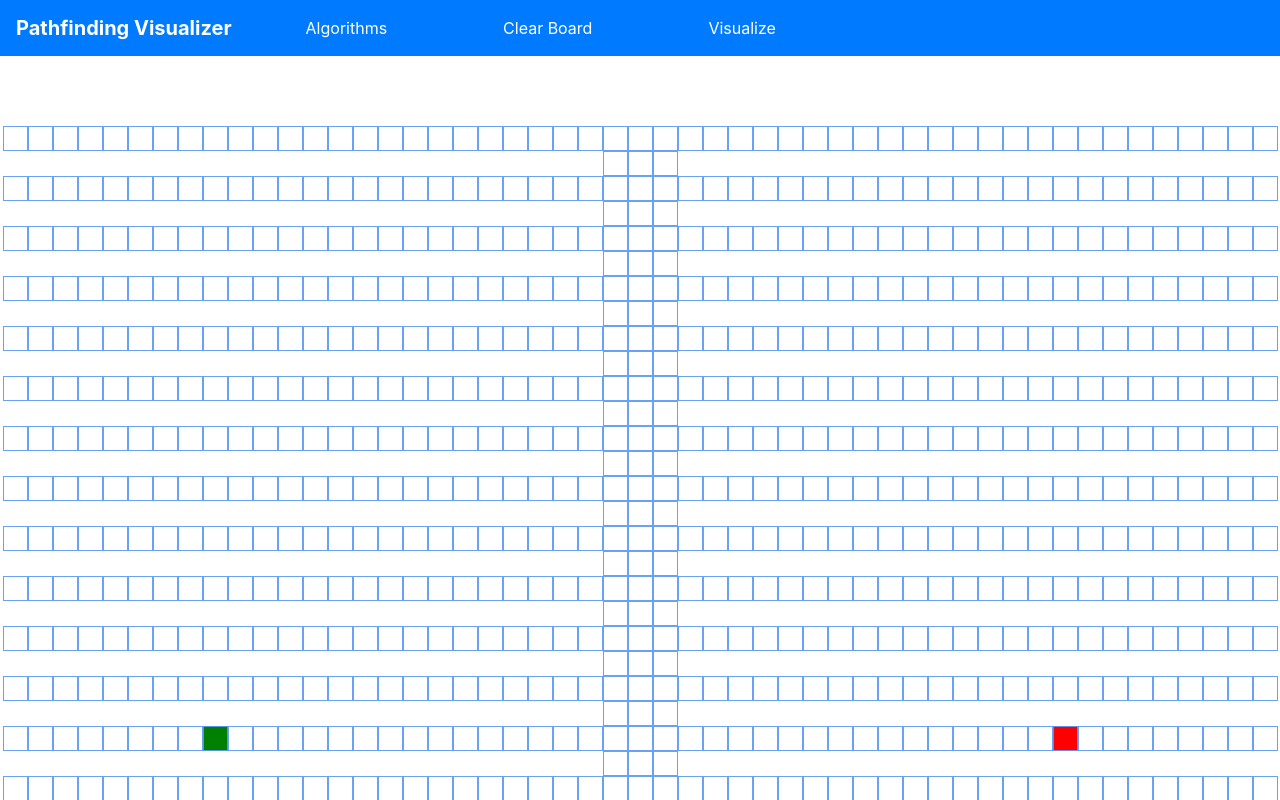
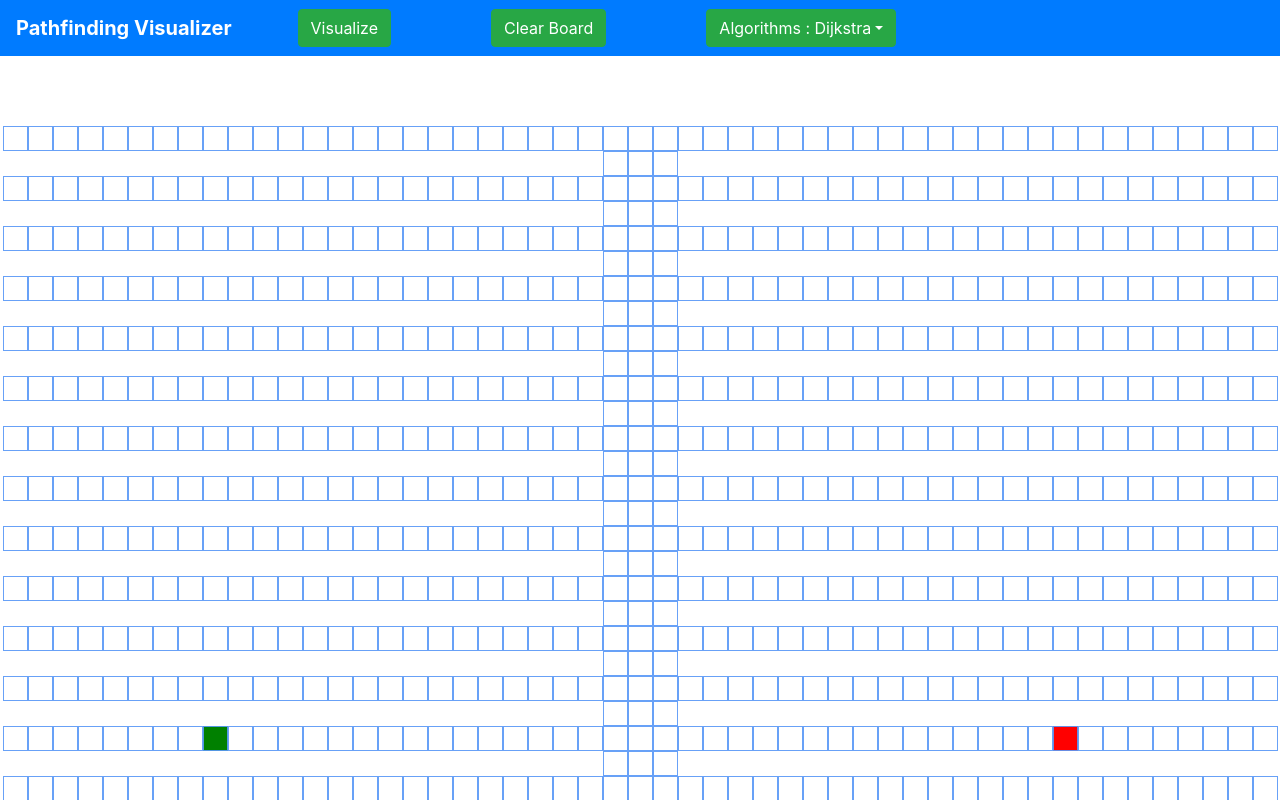
Before and after one commit to mingchengzack/Path-Finding-Visualizer, a React (Create React App) app: page / in a window 1280 px wide. Shown: the top 800 px of the page. Built offline with nearby package versions, Linux system fonts and the light colour scheme.

Commit message:
added dropdowns

```diff
--- a/package.json
+++ b/package.json
@@ -9,6 +9,7 @@
     "@testing-library/user-event": "^7.1.2",
     "bootstrap": "^4.4.1",
     "react": "^16.12.0",
+    "react-bootstrap": "^1.0.0-beta.16",
     "react-dom": "^16.12.0",
     "react-scripts": "3.3.0"
   },
--- a/src/App.js
+++ b/src/App.js
@@ -2,6 +2,7 @@ import React from "react";
 import "./App.css";
 import PathfindingVisualizer from "./components/PathfindingVisualizer";
 import "bootstrap/dist/css/bootstrap.css";
+import "bootstrap/dist/css/bootstrap.min.css";
 
 function App() {
   return (
--- a/src/components/Grid.jsx
+++ b/src/components/Grid.jsx
@@ -9,8 +9,8 @@ const DEFAULT_END_X = 42;
 const DEFAULT_END_Y = 12;
 
 class Grid extends Component {
-  constructor(props) {
-    super(props);
+  constructor() {
+    super();
     this.state = {
       grid: [],
       isMousePressed: false,
@@ -20,7 +20,7 @@ class Grid extends Component {
     };
   }
 
-  getGridWithNewNode = (node, type) => {
+  getGridWithNewNode(node, type) {
     const { grid } = this.state;
     const { x, y } = node;
     if (grid[y][x].type === nodeType.DEFAULT) {
@@ -29,7 +29,7 @@ class Grid extends Component {
       grid[y][x].type = nodeType.DEFAULT;
     }
     return grid;
-  };
+  }
 
   handleMouseDown = (node, type) => {
     const grid = this.getGridWithNewNode(node, type);
@@ -45,12 +45,17 @@ class Grid extends Component {
       const grid = this.getGridWithNewNode(node, type);
       this.setState({ grid });
     } else {
-      if (node.type == nodeType.DEFAULT) {
+      if (node.type === nodeType.DEFAULT) {
         const { grid } = this.state;
         const prevX = this.state.clickedNode.x;
         const prevY = this.state.clickedNode.y;
         const { x, y } = node;
         grid[y][x].type = this.state.clickedNode.type;
+        if (grid[y][x].type === nodeType.START) {
+          this.setState({ start: grid[y][x] });
+        } else if (grid[y][x].type === nodeType.END) {
+          this.setState({ end: grid[y][x] });
+        }
         grid[prevY][prevX].type = nodeType.DEFAULT;
         this.setState({ grid: grid, clickedNode: grid[y][x] });
       }
@@ -61,7 +66,7 @@ class Grid extends Component {
     this.setState({ isMousePressed: false, clickedNode: null });
   };
 
-  componentDidMount() {
+  constructInitGrid() {
     let rows = this.props.rows;
     let cols = this.props.cols;
     let grid = [];
@@ -90,6 +95,11 @@ class Grid extends Component {
       }
       grid.push(row);
     }
+    return { grid, start, end };
+  }
+
+  componentDidMount() {
+    const { grid, start, end } = this.constructInitGrid();
     this.setState({ grid, start, end });
   }
 
--- a/src/components/Navbar.jsx
+++ /dev/null
@@ -1,22 +0,0 @@
-import React, { Component } from "react";
-import Navitem from "./Navitem";
-import "./Navbar.css";
-
-class Navbar extends Component {
-  render() {
-    return (
-      <nav className="navbar navbar-dark navbar-expand-lg bg-primary">
-        <a className="navbar-brand" href="#">
-          Pathfinding Visualizer
-        </a>
-        <ul className="navbar-nav">
-          <Navitem name={"Algorithms"} />
-          <Navitem name={"Clear Board"} />
-          <Navitem name={"Visualize"} />
-        </ul>
-      </nav>
-    );
-  }
-}
-
-export default Navbar;
--- a/src/components/Navitem.jsx
+++ b/src/components/Navitem.jsx
@@ -1,19 +1,45 @@
 import React, { Component } from "react";
+import { Button } from "react-bootstrap";
+import { Dropdown } from "react-bootstrap";
 
 class Navitem extends Component {
   constructor(props) {
     super(props);
-    this.state = { name: props.name };
+    this.state = { name: props.name, type: props.type };
   }
 
   render() {
-    return (
-      <li className="nav-item active">
-        <a className="nav-link" href="#">
-          {this.state.name}
-        </a>
-      </li>
-    );
+    const { type } = this.state;
+    if (type === "button") {
+      return (
+        <li>
+          <Button variant="success">{this.state.name}</Button>
+        </li>
+      );
+    } else {
+      return (
+        <li>
+          <Dropdown>
+            <Dropdown.Toggle variant="success" id="dropdown-basic">
+              {this.state.name + " : " + this.props.curItem}
+            </Dropdown.Toggle>
+
+            <Dropdown.Menu>
+              {this.props.itemList.map(item => {
+                return (
+                  <Dropdown.Item
+                    key={item}
+                    onSelect={() => this.props.onChangeItem(item)}
+                  >
+                    {item}
+                  </Dropdown.Item>
+                );
+              })}
+            </Dropdown.Menu>
+          </Dropdown>
+        </li>
+      );
+    }
   }
 }
 
--- a/src/components/Node.jsx
+++ b/src/components/Node.jsx
@@ -2,8 +2,8 @@ import React, { Component } from "react";
 import "./Node.css";
 
 class Node extends Component {
-  constructor(props) {
-    super(props);
+  constructor() {
+    super();
     this.state = {};
   }
 
--- a/src/components/PathfindingVisualizer.jsx
+++ b/src/components/PathfindingVisualizer.jsx
@@ -1,12 +1,43 @@
 import React, { Component } from "react";
-import Navbar from "./Navbar";
 import Grid from "./Grid";
+import { Navbar } from "react-bootstrap";
+import { Nav } from "react-bootstrap";
+import Navitem from "./Navitem";
+import "./Navbar.css";
 
 class PathfindingVisualizer extends Component {
+  constructor() {
+    super();
+    this.state = { curAlgorithm: "Dijkstra" };
+  }
+
+  handleChangeAlgorithm = algorithm => {
+    this.setState({ curAlgorithm: algorithm });
+  };
+
   render() {
+    const algorithms = [
+      "Dijkstra",
+      "A*",
+      "Depth First Search",
+      "Breadth First Search"
+    ];
     return (
       <div>
-        <Navbar />
+        <Navbar bg="primary" variant="dark">
+          <Navbar.Brand href="#home">Pathfinding Visualizer</Navbar.Brand>
+          <Nav className="mr-auto">
+            <Navitem name={"Visualize"} type={"button"} />
+            <Navitem name={"Clear Board"} type={"button"} />
+            <Navitem
+              name={"Algorithms"}
+              type={"dropdown"}
+              itemList={algorithms}
+              curItem={this.state.curAlgorithm}
+              onChangeItem={this.handleChangeAlgorithm}
+            />
+          </Nav>
+        </Navbar>
         <Grid rows={24} cols={54} />
       </div>
     );
```
Also changed, not shown: 1 other file (tests, documents, lock files or other folders).
